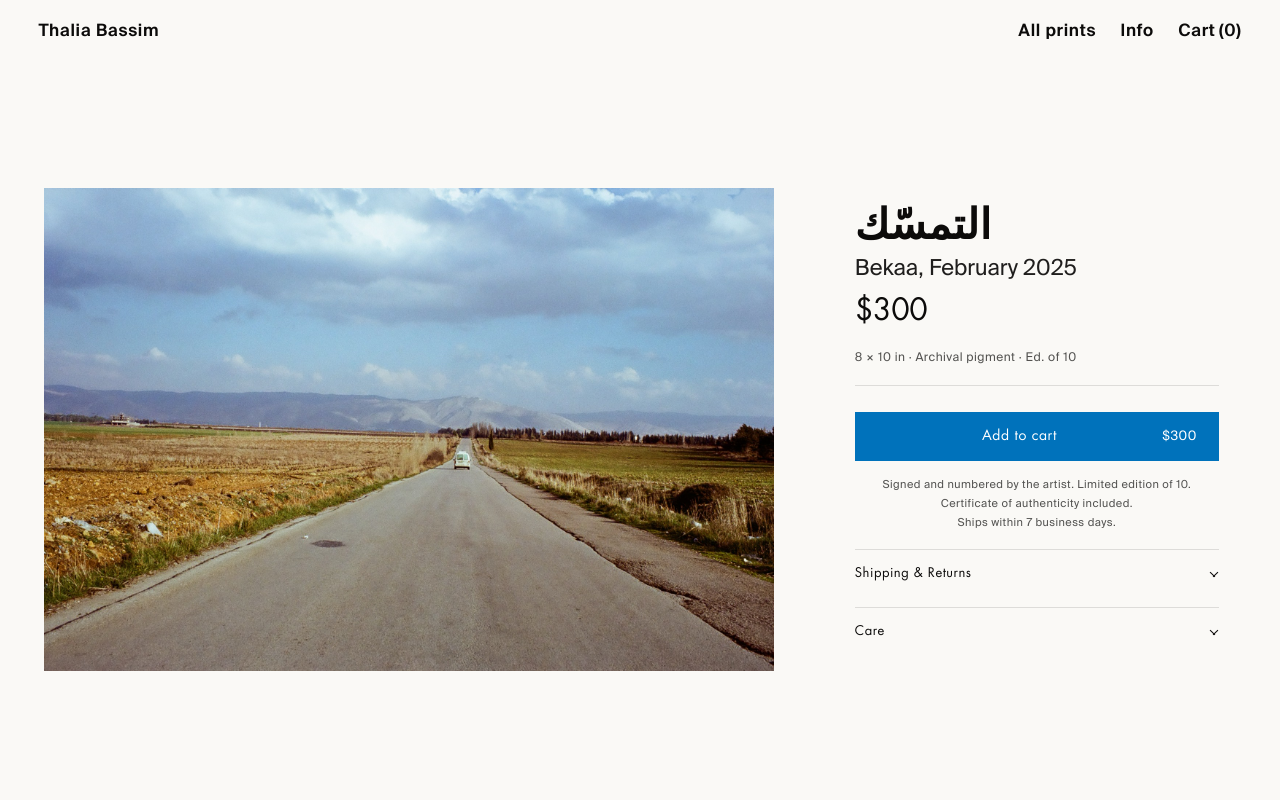
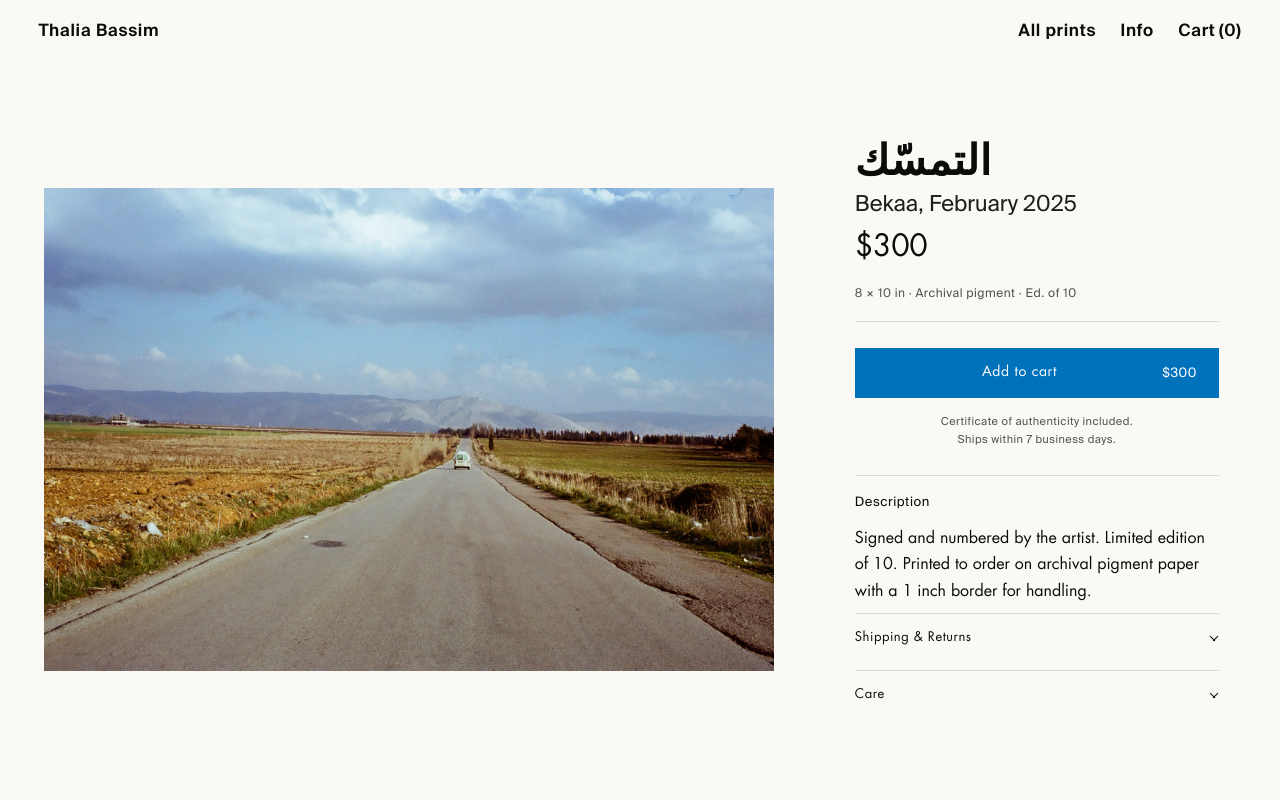
Before and after one commit to htrung14/prints-projects, a Next.js app: page /photos/bekaa-feb-2025 in a window 1280 px wide. Shown: the top 800 px of the page. Built offline with nearby package versions, Linux system fonts and the light colour scheme.

Commit message:
fix: move description back to dedicated section, keep COA+shipping under CTA

```diff
--- a/src/components/BuyUI.tsx
+++ b/src/components/BuyUI.tsx
@@ -188,13 +188,39 @@ export default function BuyUI({ photo }: { photo: Photo }) {
             lineHeight: 1.7,
           }}
         >
-          Signed and numbered by the artist. Limited edition of 10.
-          <br />
           Certificate of authenticity included.
           <br />
           Ships within 7 business days.
         </p>
       </div>
+
+      <section
+        aria-label="Description"
+        style={{
+          marginTop: 16,
+          paddingTop: 16,
+          borderTop: "1px solid var(--i1)",
+        }}
+      >
+        <h2
+          className="font-mono"
+          style={{
+            fontSize: 13,
+            letterSpacing: "0.04em",
+            color: "var(--ink)",
+            marginBottom: 14,
+          }}
+        >
+          Description
+        </h2>
+        <div style={{ fontSize: 16, lineHeight: 1.65, color: "var(--ink)", maxWidth: "58ch" }}>
+          {photo.description.map((para, i) => (
+            <p key={i} style={{ marginTop: i === 0 ? 0 : 10 }}>
+              {para}
+            </p>
+          ))}
+        </div>
+      </section>
 
       {/* Shipping & returns - kept collapsed. Reference detail; the
           essential "ships in 14 business days" line already sits under
```
